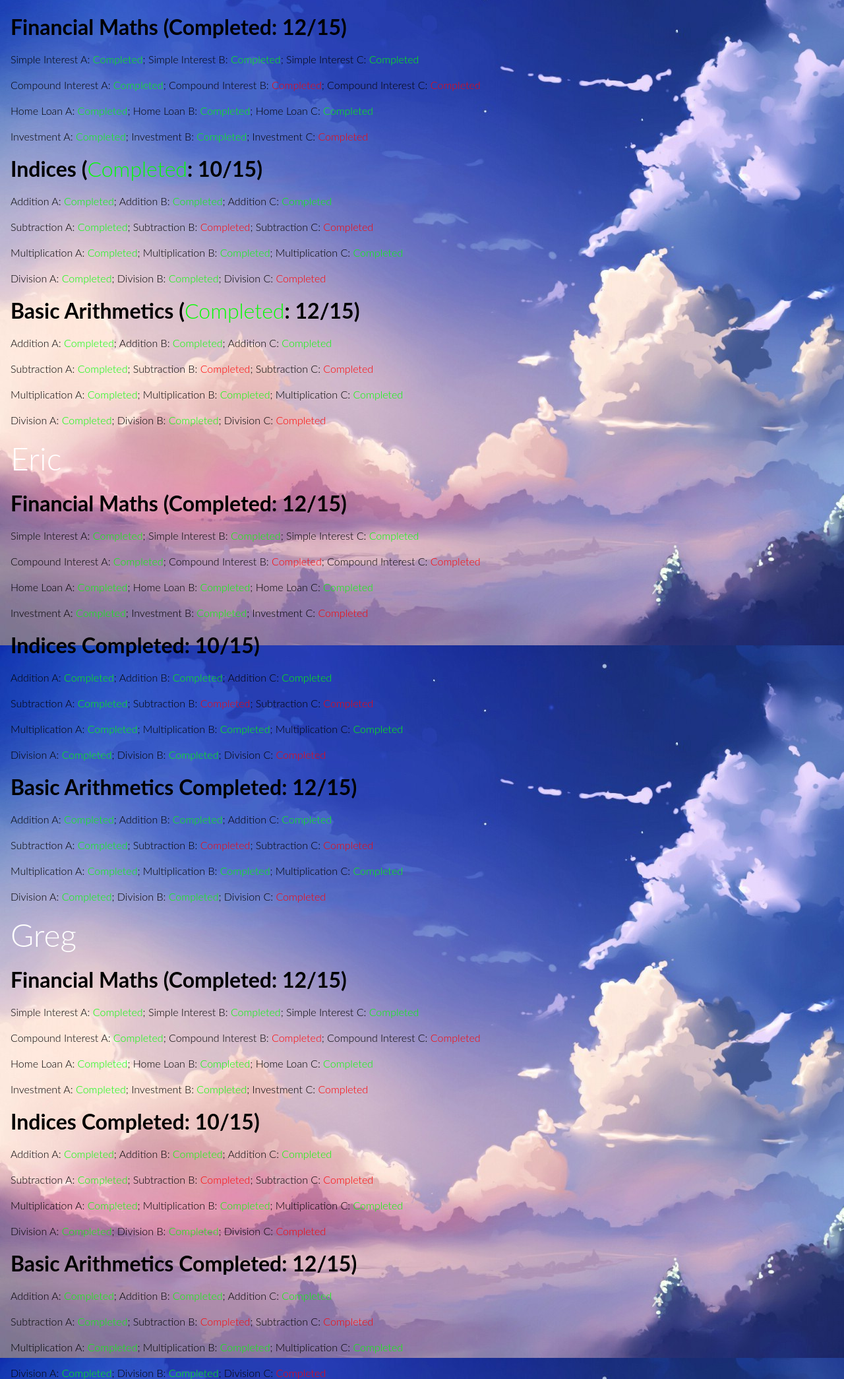
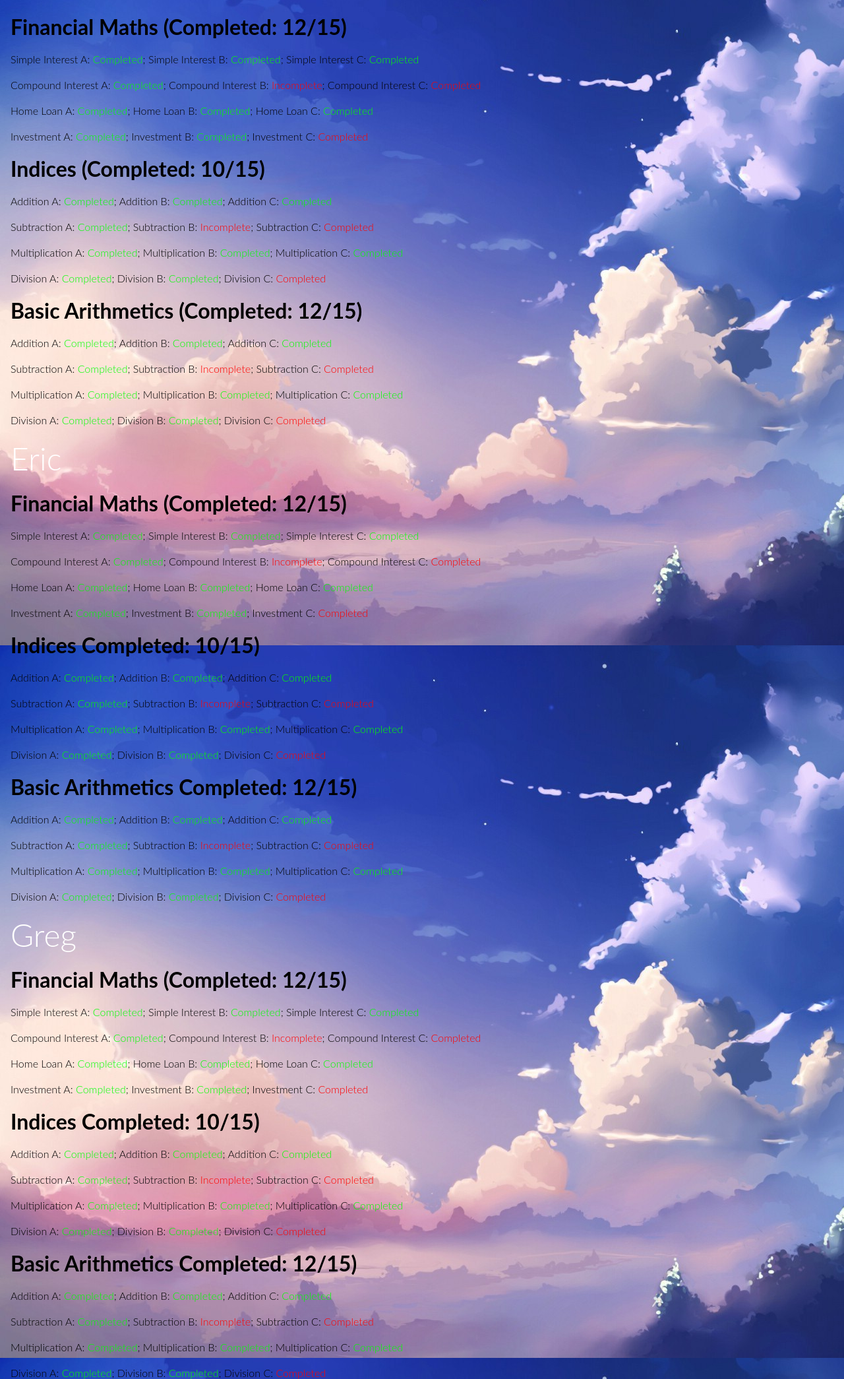
Before and after one commit to yx7ing/UNIHACK18, a Flask app: template templates/teacher.html in a window 1280 px wide. Shown: the part 102-2192 px from the top of the page at 66% size. Run offline with Flask 2, Linux system fonts and the light colour scheme; the template is opened without the code that fills it, so the values that code supplies are empty; some libraries are stand-ins or nearby versions.

Commit message:
Update teacher.html

```diff
--- a/templates/teacher.html
+++ b/templates/teacher.html
@@ -58,57 +58,57 @@ h2{
   <h1>Bart</h1>
   <h2>Financial Maths (Completed: 12/15)</h2>
   <p>Simple Interest A: <span style="color: #00FF00"><span style="color: #00FF00">Completed</span></span>; Simple Interest B: <span style="color: #00FF00"><span style="color: #00FF00">Completed</span></span>; Simple Interest C: <span style="color: #00FF00"><span style="color: #00FF00">Completed</span></span></p>
-  <p>Compound Interest A: <span style="color: #00FF00"><span style="color: #00FF00">Completed</span></span>; Compound Interest B: <span style="color: red">Completed</span>; Compound Interest C: <span style="color: red">Completed</span></p>
+  <p>Compound Interest A: <span style="color: #00FF00"><span style="color: #00FF00">Completed</span></span>; Compound Interest B: <span style="color: red">Incomplete</span>; Compound Interest C: <span style="color: red">Completed</span></p>
   <p>Home Loan A: <span style="color: #00FF00"><span style="color: #00FF00">Completed</span></span>; Home Loan B: <span style="color: #00FF00"><span style="color: #00FF00">Completed</span></span>; Home Loan C: <span style="color: #00FF00"><span style="color: #00FF00">Completed</span></span></p>
   <p>Investment A: <span style="color: #00FF00"><span style="color: #00FF00">Completed</span></span>; Investment B: <span style="color: #00FF00"><span style="color: #00FF00">Completed</span></span>; Investment C: <span style="color: red">Completed</span></p>
 
-  <h2>Indices (<span style="color: #00FF00"><span style="color: #00FF00">Completed</span></span>: 10/15)</h2>
+  <h2>Indices (Completed: 10/15)</h2>
   <p>Addition A: <span style="color: #00FF00"><span style="color: #00FF00">Completed</span></span>; Addition B: <span style="color: #00FF00"><span style="color: #00FF00">Completed</span></span>; Addition C: <span style="color: #00FF00"><span style="color: #00FF00">Completed</span></span></p>
-  <p>Subtraction A: <span style="color: #00FF00"><span style="color: #00FF00">Completed</span></span>; Subtraction B: <span style="color: red">Completed</span>; Subtraction C: <span style="color: red">Completed</span></p>
+  <p>Subtraction A: <span style="color: #00FF00"><span style="color: #00FF00">Completed</span></span>; Subtraction B: <span style="color: red">Incomplete</span>; Subtraction C: <span style="color: red">Completed</span></p>
   <p>Multiplication A: <span style="color: #00FF00"><span style="color: #00FF00">Completed</span></span>; Multiplication B: <span style="color: #00FF00"><span style="color: #00FF00">Completed</span></span>; Multiplication C: <span style="color: #00FF00"><span style="color: #00FF00">Completed</span></span></p>
   <p>Division A: <span style="color: #00FF00"><span style="color: #00FF00">Completed</span></span>; Division B: <span style="color: #00FF00"><span style="color: #00FF00">Completed</span></span>; Division C: <span style="color: red">Completed</span></p>
 
-  <h2>Basic Arithmetics  (<span style="color: #00FF00"><span style="color: #00FF00">Completed</span></span>: 12/15)</h2>
+  <h2>Basic Arithmetics  (Completed: 12/15)</h2>
   <p>Addition A: <span style="color: #00FF00"><span style="color: #00FF00">Completed</span></span>; Addition B: <span style="color: #00FF00"><span style="color: #00FF00">Completed</span></span>; Addition C: <span style="color: #00FF00"><span style="color: #00FF00">Completed</span></span></p>
-  <p>Subtraction A: <span style="color: #00FF00"><span style="color: #00FF00">Completed</span></span>; Subtraction B: <span style="color: red">Completed</span>; Subtraction C: <span style="color: red">Completed</span></p>
+  <p>Subtraction A: <span style="color: #00FF00"><span style="color: #00FF00">Completed</span></span>; Subtraction B: <span style="color: red">Incomplete</span>; Subtraction C: <span style="color: red">Completed</span></p>
   <p>Multiplication A: <span style="color: #00FF00"><span style="color: #00FF00">Completed</span></span>; Multiplication B: <span style="color: #00FF00"><span style="color: #00FF00">Completed</span></span>;  Multiplication C: <span style="color: #00FF00"><span style="color: #00FF00">Completed</span></span></p>
   <p>Division A: <span style="color: #00FF00"><span style="color: #00FF00">Completed</span></span>; Division B: <span style="color: #00FF00"><span style="color: #00FF00">Completed</span></span>; Division C: <span style="color: red">Completed</span></p>
 
   <h1>Eric</h1>
   <h2>Financial Maths (Completed: 12/15)</h2>
   <p>Simple Interest A: <span style="color: #00FF00"><span style="color: #00FF00">Completed</span></span>; Simple Interest B: <span style="color: #00FF00">Completed</span>; Simple Interest C: <span style="color: #00FF00">Completed</span></p>
-  <p>Compound Interest A: <span style="color: #00FF00">Completed</span>; Compound Interest B: <span style="color: red">Completed</span>; Compound Interest C: <span style="color: red">Completed</span></p>
+  <p>Compound Interest A: <span style="color: #00FF00">Completed</span>; Compound Interest B: <span style="color: red">Incomplete</span>; Compound Interest C: <span style="color: red">Completed</span></p>
   <p>Home Loan A: <span style="color: #00FF00">Completed</span>; Home Loan B: <span style="color: #00FF00">Completed</span>; Home Loan C: <span style="color: #00FF00">Completed</span></p>
   <p>Investment A: <span style="color: #00FF00">Completed</span>; Investment B: <span style="color: #00FF00">Completed</span>; Investment C: <span style="color: red">Completed</span></p>
 
   <h2>Indices Completed: 10/15)</h2>
   <p>Addition A: <span style="color: #00FF00">Completed</span>; Addition B: <span style="color: #00FF00">Completed</span>; Addition C: <span style="color: #00FF00">Completed</span></p>
-  <p>Subtraction A: <span style="color: #00FF00">Completed</span>; Subtraction B: <span style="color: red">Completed</span>; Subtraction C: <span style="color: red">Completed</span></p>
+  <p>Subtraction A: <span style="color: #00FF00">Completed</span>; Subtraction B: <span style="color: red">Incomplete</span>; Subtraction C: <span style="color: red">Completed</span></p>
   <p>Multiplication A: <span style="color: #00FF00">Completed</span>; Multiplication B: <span style="color: #00FF00">Completed</span>; Multiplication C: <span style="color: #00FF00">Completed</span></p>
   <p>Division A: <span style="color: #00FF00">Completed</span>; Division B: <span style="color: #00FF00">Completed</span>; Division C: <span style="color: red">Completed</span></p>
 
   <h2>Basic Arithmetics  Completed: 12/15)</h2>
   <p>Addition A: <span style="color: #00FF00">Completed</span>; Addition B: <span style="color: #00FF00">Completed</span>; Addition C: <span style="color: #00FF00">Completed</span></p>
-  <p>Subtraction A: <span style="color: #00FF00">Completed</span>; Subtraction B: <span style="color: red">Completed</span>; Subtraction C: <span style="color: red">Completed</span></p>
+  <p>Subtraction A: <span style="color: #00FF00">Completed</span>; Subtraction B: <span style="color: red">Incomplete</span>; Subtraction C: <span style="color: red">Completed</span></p>
   <p>Multiplication A: <span style="color: #00FF00">Completed</span>; Multiplication B: <span style="color: #00FF00">Completed</span>;  Multiplication C: <span style="color: #00FF00">Completed</span></p>
   <p>Division A: <span style="color: #00FF00">Completed</span>; Division B: <span style="color: #00FF00">Completed</span>; Division C: <span style="color: red">Completed</span></p>
 
   <h1>Greg</h1>
   <h2>Financial Maths (Completed: 12/15)</h2>
   <p>Simple Interest A: <span style="color: #00FF00">Completed</span>; Simple Interest B: <span style="color: #00FF00">Completed</span>; Simple Interest C: <span style="color: #00FF00">Completed</span></p>
-  <p>Compound Interest A: <span style="color: #00FF00">Completed</span>; Compound Interest B: <span style="color: red">Completed</span>; Compound Interest C: <span style="color: red">Completed</span></p>
+  <p>Compound Interest A: <span style="color: #00FF00">Completed</span>; Compound Interest B: <span style="color: red">Incomplete</span>; Compound Interest C: <span style="color: red">Completed</span></p>
   <p>Home Loan A: <span style="color: #00FF00">Completed</span>; Home Loan B: <span style="color: #00FF00">Completed</span>; Home Loan C: <span style="color: #00FF00">Completed</span></p>
   <p>Investment A: <span style="color: #00FF00">Completed</span>; Investment B: <span style="color: #00FF00">Completed</span>; Investment C: <span style="color: red">Completed</span></p>
 
   <h2>Indices Completed: 10/15)</h2>
   <p>Addition A: <span style="color: #00FF00">Completed</span>; Addition B: <span style="color: #00FF00">Completed</span>; Addition C: <span style="color: #00FF00">Completed</span></p>
-  <p>Subtraction A: <span style="color: #00FF00">Completed</span>; Subtraction B: <span style="color: red">Completed</span>; Subtraction C: <span style="color: red">Completed</span></p>
+  <p>Subtraction A: <span style="color: #00FF00">Completed</span>; Subtraction B: <span style="color: red">Incomplete</span>; Subtraction C: <span style="color: red">Completed</span></p>
   <p>Multiplication A: <span style="color: #00FF00">Completed</span>; Multiplication B: <span style="color: #00FF00">Completed</span>; Multiplication C: <span style="color: #00FF00">Completed</span></p>
   <p>Division A: <span style="color: #00FF00">Completed</span>; Division B: <span style="color: #00FF00">Completed</span>; Division C: <span style="color: red">Completed</span></p>
 
   <h2>Basic Arithmetics  Completed: 12/15)</h2>
   <p>Addition A: <span style="color: #00FF00">Completed</span>; Addition B: <span style="color: #00FF00">Completed</span>; Addition C: <span style="color: #00FF00">Completed</span></p>
-  <p>Subtraction A: <span style="color: #00FF00">Completed</span>; Subtraction B: <span style="color: red">Completed</span>; Subtraction C: <span style="color: red">Completed</span></p>
+  <p>Subtraction A: <span style="color: #00FF00">Completed</span>; Subtraction B: <span style="color: red">Incomplete</span>; Subtraction C: <span style="color: red">Completed</span></p>
   <p>Multiplication A: <span style="color: #00FF00">Completed</span>; Multiplication B: <span style="color: #00FF00">Completed</span>;  Multiplication C: <span style="color: #00FF00">Completed</span></p>
   <p>Division A: <span style="color: #00FF00">Completed</span>; Division B: <span style="color: #00FF00">Completed</span>; Division C: <span style="color: red">Completed</span></p>
 
```
